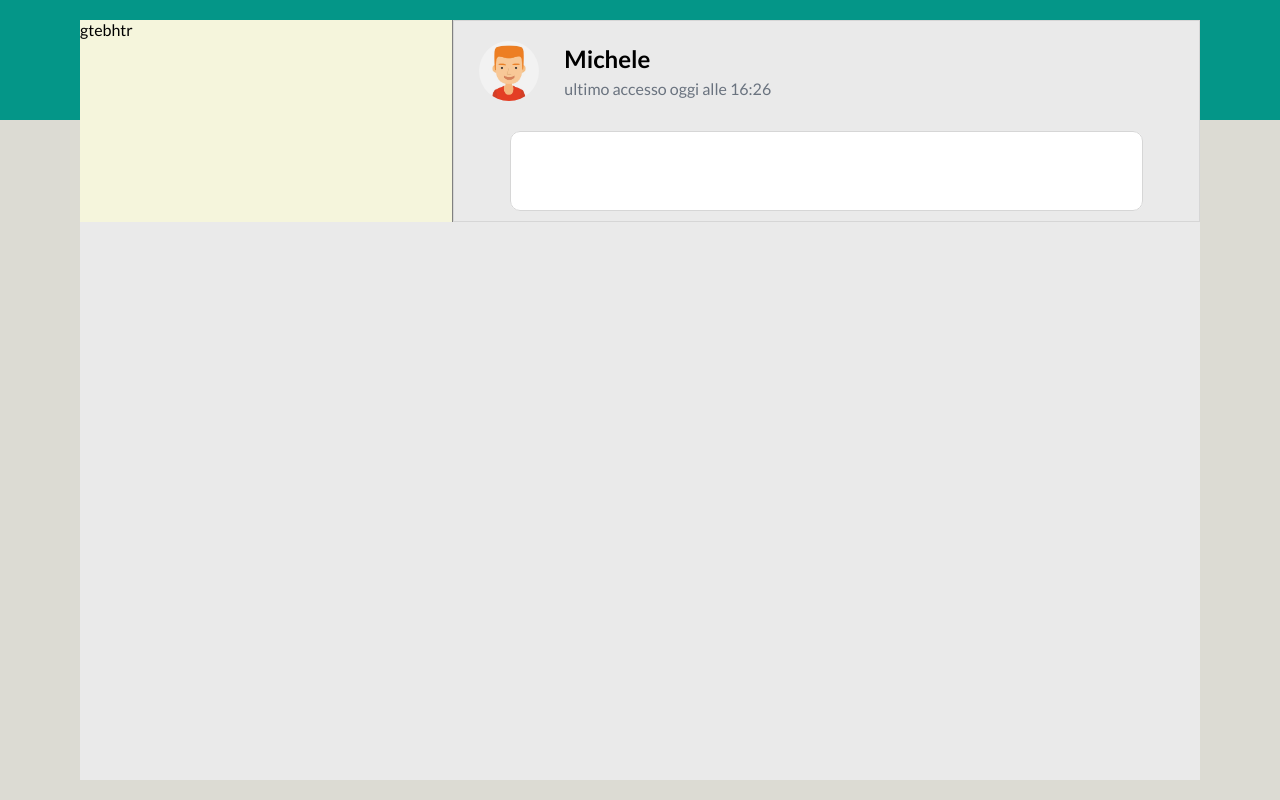
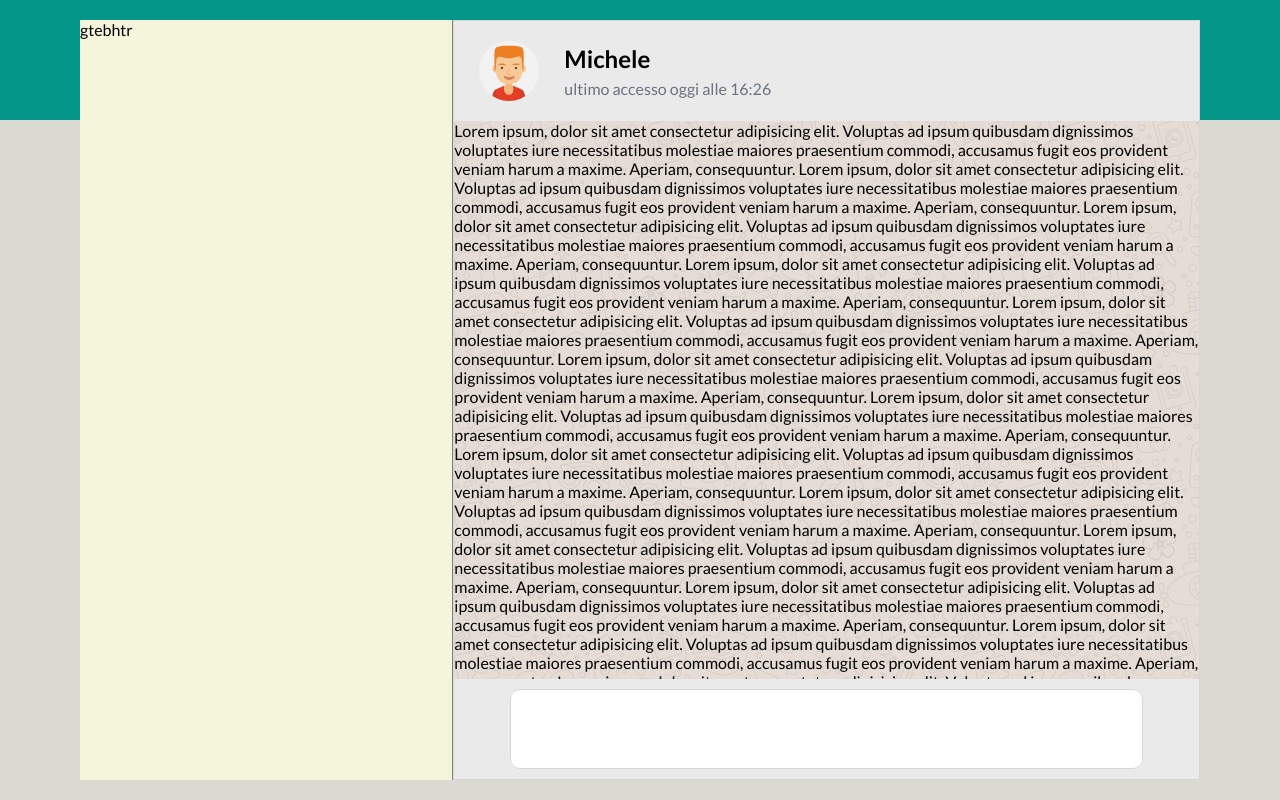
Before and after one commit to gianluigi7/html-css-boolzapp, a plain HTML site: page index.html in a window 1280 px wide. Drawn offline with Linux system fonts and the light colour scheme.

Commit message:
overflow

```diff
--- a/css/style.css
+++ b/css/style.css
@@ -62,6 +62,7 @@ body{
     width: 100%;
     background-image: url(../img/mine.jpg);
     height: 100vh;
+    overflow: scroll;
 
    }
    .bg-color-main {
@@ -124,10 +125,12 @@ body{
        }
     .col:last-child {
         width: calc(100% / 3 * 2);
+        display:flex;
+        flex-direction: column;
+        justify-content: space-between;
+        height: 95vh;
 
        }
-       .chat {
-        height: 100%;
-       }
+
 
    }
--- a/index.html
+++ b/index.html
@@ -20,7 +20,19 @@
                     <p>ultimo accesso oggi alle 16:26</p></div>
                 </div>
                 <div class="chat">
-
+                    Lorem ipsum, dolor sit amet consectetur adipisicing elit. Voluptas ad ipsum quibusdam dignissimos voluptates iure necessitatibus molestiae maiores praesentium commodi, accusamus fugit eos provident veniam harum a maxime. Aperiam, consequuntur.
+                    Lorem ipsum, dolor sit amet consectetur adipisicing elit. Voluptas ad ipsum quibusdam dignissimos voluptates iure necessitatibus molestiae maiores praesentium commodi, accusamus fugit eos provident veniam harum a maxime. Aperiam, consequuntur.
+                    Lorem ipsum, dolor sit amet consectetur adipisicing elit. Voluptas ad ipsum quibusdam dignissimos voluptates iure necessitatibus molestiae maiores praesentium commodi, accusamus fugit eos provident veniam harum a maxime. Aperiam, consequuntur.
+                    Lorem ipsum, dolor sit amet consectetur adipisicing elit. Voluptas ad ipsum quibusdam dignissimos voluptates iure necessitatibus molestiae maiores praesentium commodi, accusamus fugit eos provident veniam harum a maxime. Aperiam, consequuntur.
+                    Lorem ipsum, dolor sit amet consectetur adipisicing elit. Voluptas ad ipsum quibusdam dignissimos voluptates iure necessitatibus molestiae maiores praesentium commodi, accusamus fugit eos provident veniam harum a maxime. Aperiam, consequuntur.
+                    Lorem ipsum, dolor sit amet consectetur adipisicing elit. Voluptas ad ipsum quibusdam dignissimos voluptates iure necessitatibus molestiae maiores praesentium commodi, accusamus fugit eos provident veniam harum a maxime. Aperiam, consequuntur.
+                    Lorem ipsum, dolor sit amet consectetur adipisicing elit. Voluptas ad ipsum quibusdam dignissimos voluptates iure necessitatibus molestiae maiores praesentium commodi, accusamus fugit eos provident veniam harum a maxime. Aperiam, consequuntur.
+                    Lorem ipsum, dolor sit amet consectetur adipisicing elit. Voluptas ad ipsum quibusdam dignissimos voluptates iure necessitatibus molestiae maiores praesentium commodi, accusamus fugit eos provident veniam harum a maxime. Aperiam, consequuntur.
+                    Lorem ipsum, dolor sit amet consectetur adipisicing elit. Voluptas ad ipsum quibusdam dignissimos voluptates iure necessitatibus molestiae maiores praesentium commodi, accusamus fugit eos provident veniam harum a maxime. Aperiam, consequuntur.
+                    Lorem ipsum, dolor sit amet consectetur adipisicing elit. Voluptas ad ipsum quibusdam dignissimos voluptates iure necessitatibus molestiae maiores praesentium commodi, accusamus fugit eos provident veniam harum a maxime. Aperiam, consequuntur.
+                    Lorem ipsum, dolor sit amet consectetur adipisicing elit. Voluptas ad ipsum quibusdam dignissimos voluptates iure necessitatibus molestiae maiores praesentium commodi, accusamus fugit eos provident veniam harum a maxime. Aperiam, consequuntur.
+                    Lorem ipsum, dolor sit amet consectetur adipisicing elit. Voluptas ad ipsum quibusdam dignissimos voluptates iure necessitatibus molestiae maiores praesentium commodi, accusamus fugit eos provident veniam harum a maxime. Aperiam, consequuntur.
+                    Lorem ipsum, dolor sit amet consectetur adipisicing elit. Voluptas ad ipsum quibusdam dignissimos voluptates iure necessitatibus molestiae maiores praesentium commodi, accusamus fugit eos provident veniam harum a maxime. Aperiam, consequuntur.
                 </div>
                 <div class="bg-color-main">
                     <div>
```
